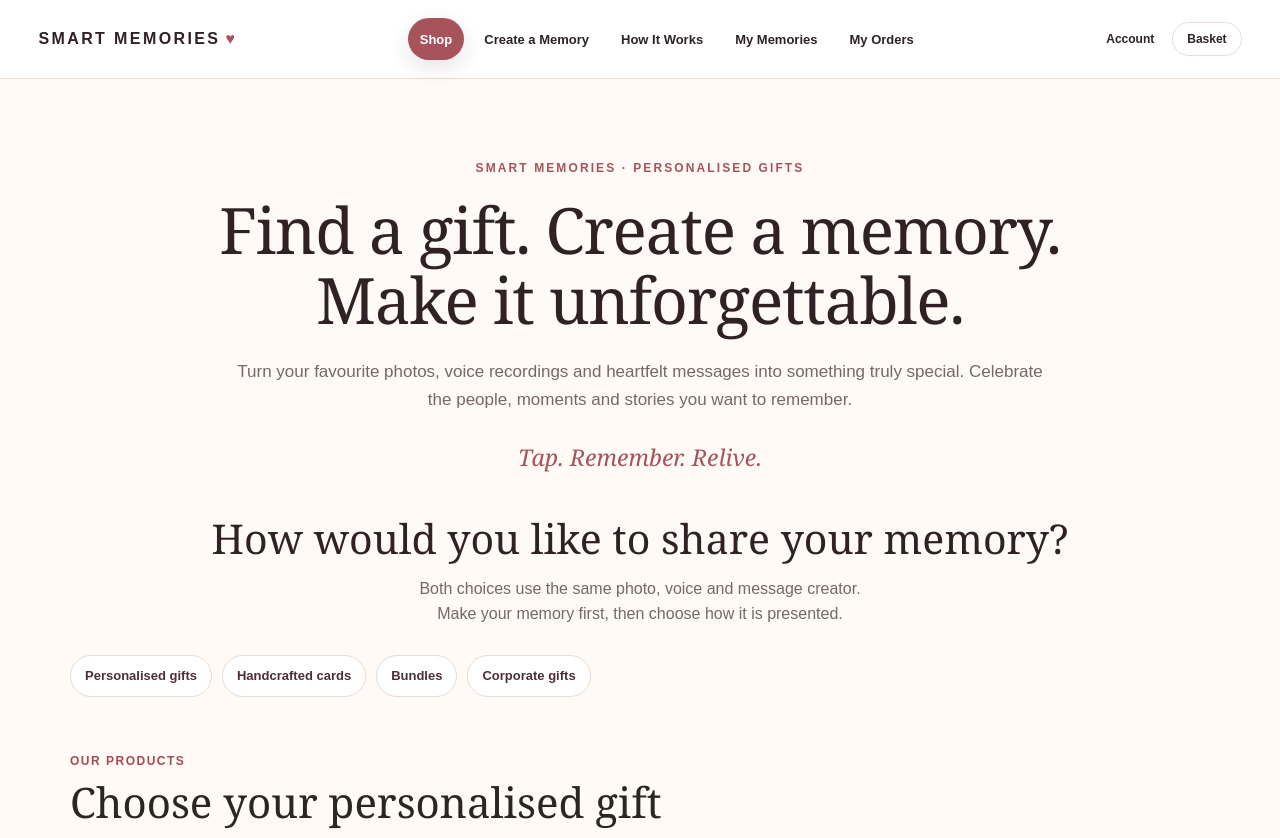
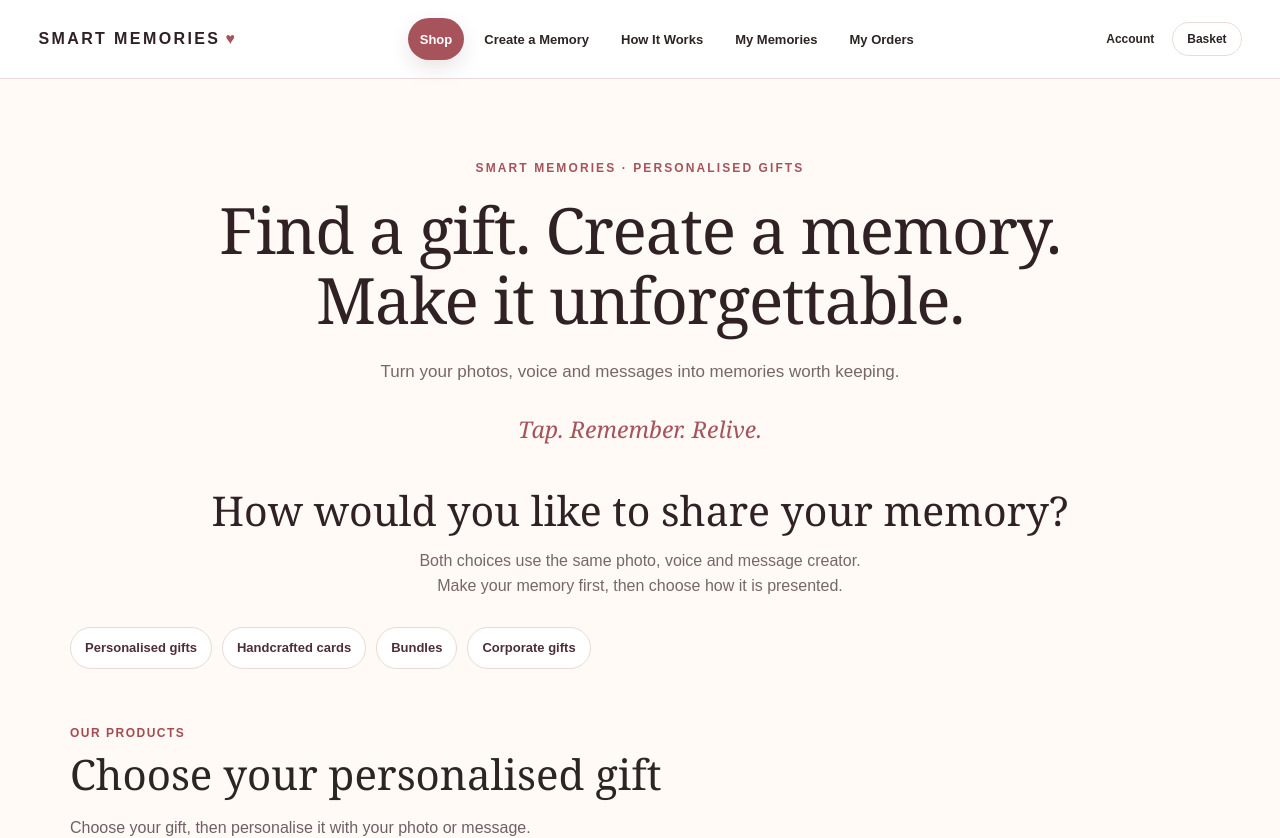
Before and after one commit to jorjuel/smart-memories, a Next.js app: page /shop in a window 1280 px wide. Shown: the top 838 px of the page. Built offline with nearby package versions, Linux system fonts and the light colour scheme; no server answers.

Commit message:
Condense shop hero introduction into one concise sentence

```diff
--- a/app/shop/page.tsx
+++ b/app/shop/page.tsx
@@ -166,7 +166,7 @@ export default async function Shop({
       <div className="smSimpleShopHero smSimpleShopHeroEditorial">
         <span className="eyebrow">SMART MEMORIES · PERSONALISED GIFTS</span>
         <h1>{occasion ? `Gifts for ${occasion}` : <>Find a gift. Create a memory.<span>Make it unforgettable.</span></>}</h1>
-        <p>Turn your favourite photos, voice recordings and heartfelt messages into something truly special. Celebrate the people, moments and stories you want to remember.</p>
+        <p>Turn your photos, voice and messages into memories worth keeping.</p>
         <p className="smSimpleShopTagline">Tap. Remember. Relive.</p>
       </div>
 
```
